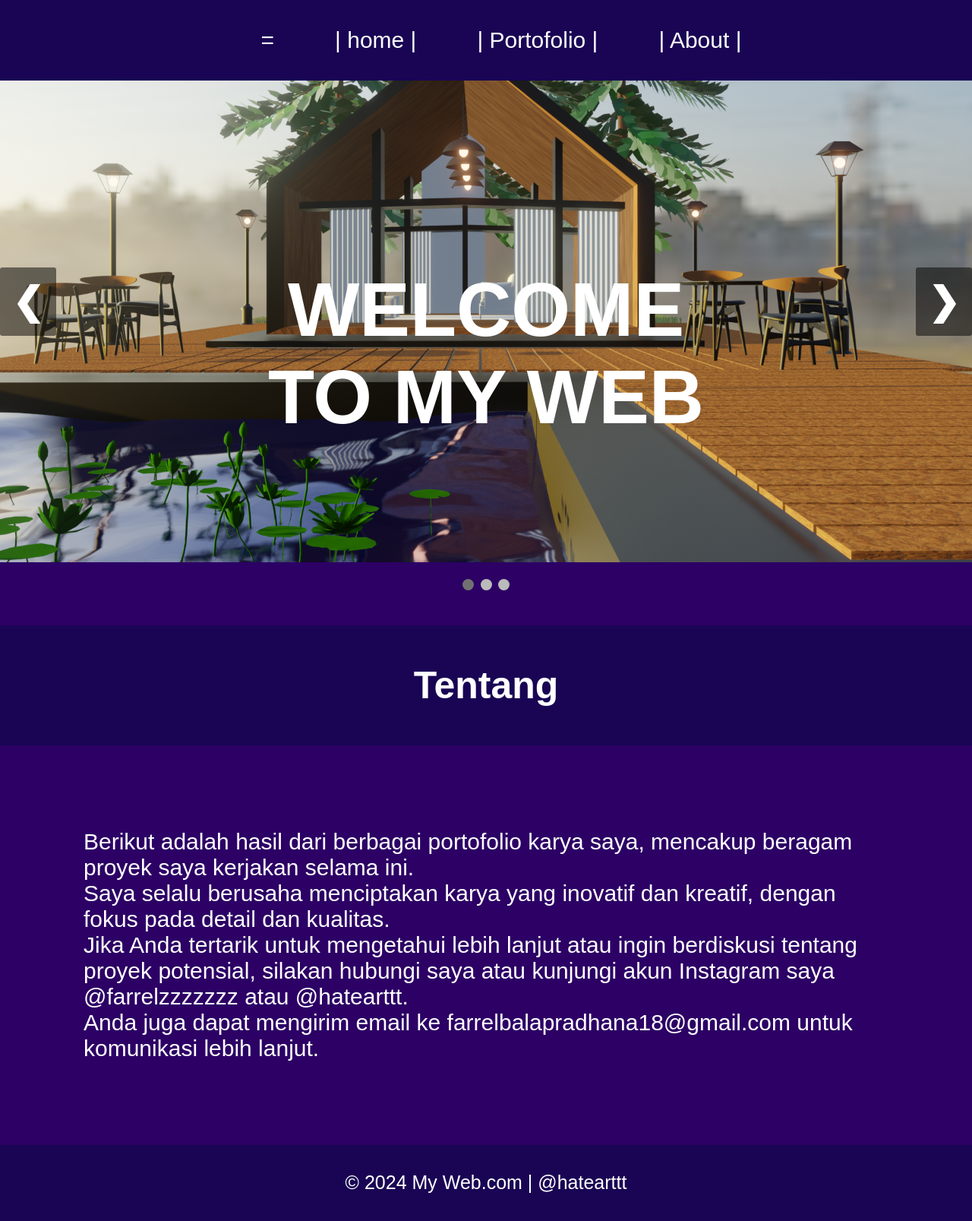
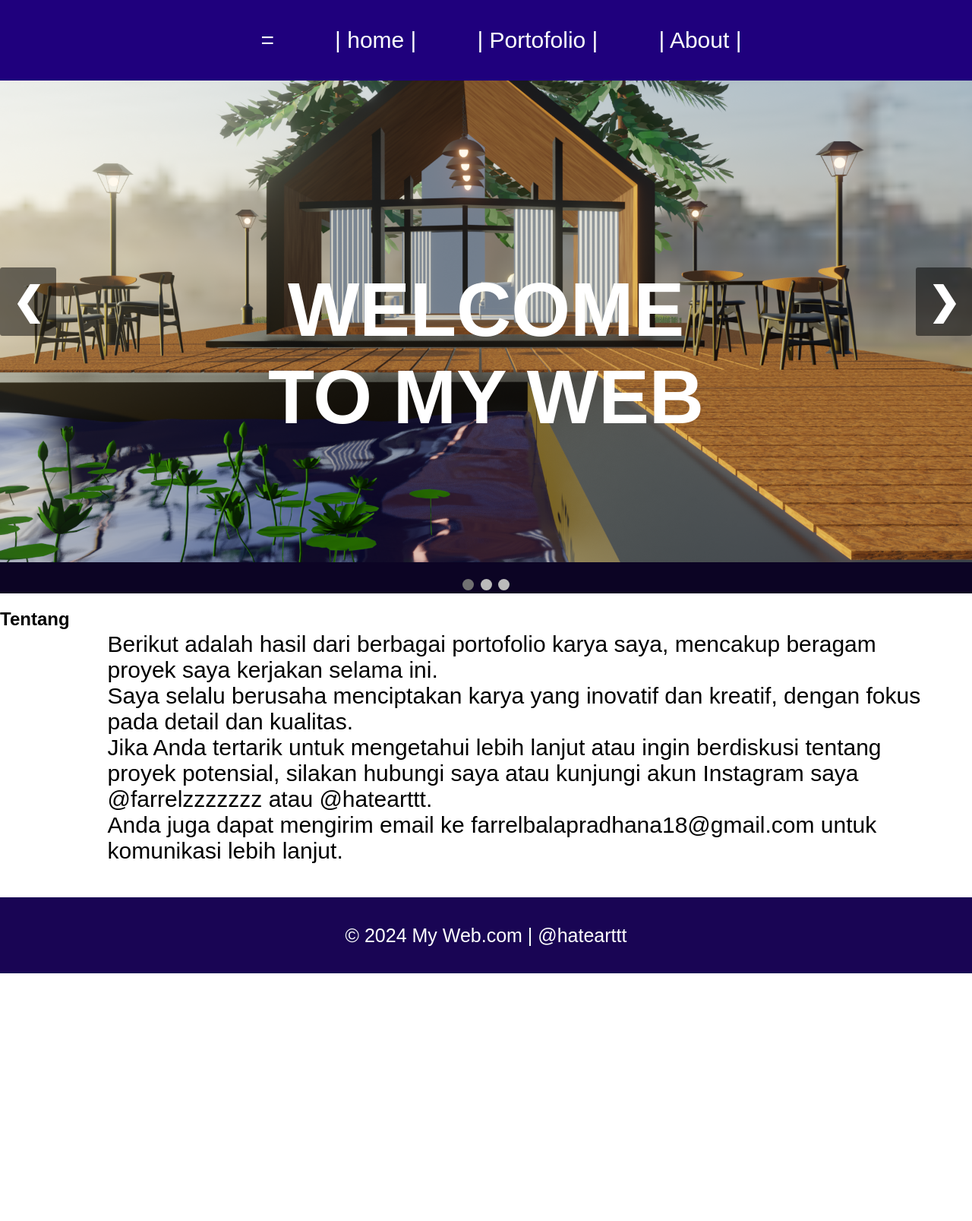
Before and after one commit to farrelzzzzzzz/Tugas-Akhir-Pweb, a PHP site: page /home/about.html in a window 1280 px wide. Shown: the whole page at 76% size. After the commit the page ends 1281 px from the top, so only its background shows below. Run offline with PHP 8.4, Linux system fonts and the light colour scheme.

Commit message:
Update about.css

```diff
--- a/home/about.css
+++ b/home/about.css
@@ -1,6 +1,6 @@
 body {
     width: 100%;
-    background-color: rgb(44, 0, 101);
+    background-color: #0c0424;
     color: black;
     font-family: 'Gotham', sans-serif;
     font-size: 16px;
@@ -9,16 +9,15 @@ body {
 }
 
 header {
-    background-color: rgb(31, 24, 65);
+    background-color: #0c0424;
     display: flex;
     justify-content: center;
     padding: 10px 0;
 }
 
-
 .navbar {
     width: 100%;
-    background-color: #190554;
+    background-color: #1f007d;
     padding: 20px 50px;
     position: fixed;
     top: 0;
@@ -41,7 +40,6 @@ header {
     font-size: 30px;
     padding: 25px;
     border-radius: 20px;
-
 }
 
 .nav-list a:hover {
@@ -53,19 +51,21 @@ main {
     display: flex;
     justify-content: center;
     align-items: center;
-    flex-direction: column; /* Stack items vertically */
-    min-height: calc(100vh - 160px); /* Adjust based on header and footer height */
+    flex-direction: column;
+    min-height: calc(100vh - 160px);
 }
+
 main h2 {
     font-size: 100px;
-    text-align: center; /* Center align the text */
+    text-align: center;
     position: absolute;
-    top: 50%; /* Put it in the middle vertically */
-    left: 50%; /* Center horizontally */
-    transform: translate(-50%, -50%); /* Adjust to center it perfectly */
+    top: 50%;
+    left: 50%;
+    transform: translate(-50%, -50%);
     z-index: 1;
     color: white;
 }
+
 .slideshow-container {
     max-width: auto;
     position: relative;
@@ -101,7 +101,6 @@ main h2 {
     background-color: rgba(0, 0, 0, 0.8);
 }
 
-
 .dot {
     cursor: pointer;
     height: 15px;
@@ -127,29 +126,59 @@ main h2 {
     to {opacity: 1}
 }
 
-.porto{
+.porto {
     background-color: #190554;
+}
 
+article img.sticky {
+    margin: 60px;
+    top: 0;
+    width: 400px;
+    border-radius: 20px;
+}
+
+article {
+    background-color: white;
+    overflow-y: auto;
+    max-height: 400px;
+    display: flex;
+    flex-direction: row; /* Arrange children in a row */
+    align-items: flex-start; /* Align items at the start */
+}
+
+.about h2 {
+    width: 100%;
+    padding-top: 50px;
+    background-color: #140051;
+    color: white;
+    font-size: 50px;
+    padding: 50px;
+    position: sticky;
+    top: 0;
+    text-align: center;
+}
+
+article h3{
+    margin: 30px;
+    padding: 10px;
+    color: rgb(0, 0, 0);
+    font-size: 30px;
 }
 
 
 
-article h2{
-    background-color: #190554;
-    color: white;
-    font-size: 50px;
-    padding: 50px;
-    text-align: center;
+article img {
+    max-width: 15%;
+    position: sticky;
 }
 
 article p {
-    font-weight: 300;
-    color: white;
+    font-weight: 400;
+    color: rgb(0, 0, 0);
     font-size: 30px;
-    margin: 50px;
-    padding: 60px;
+    margin: 20px;
+    padding: 30px;
 }
-
 
 footer {
     font-size: 25px;
```
